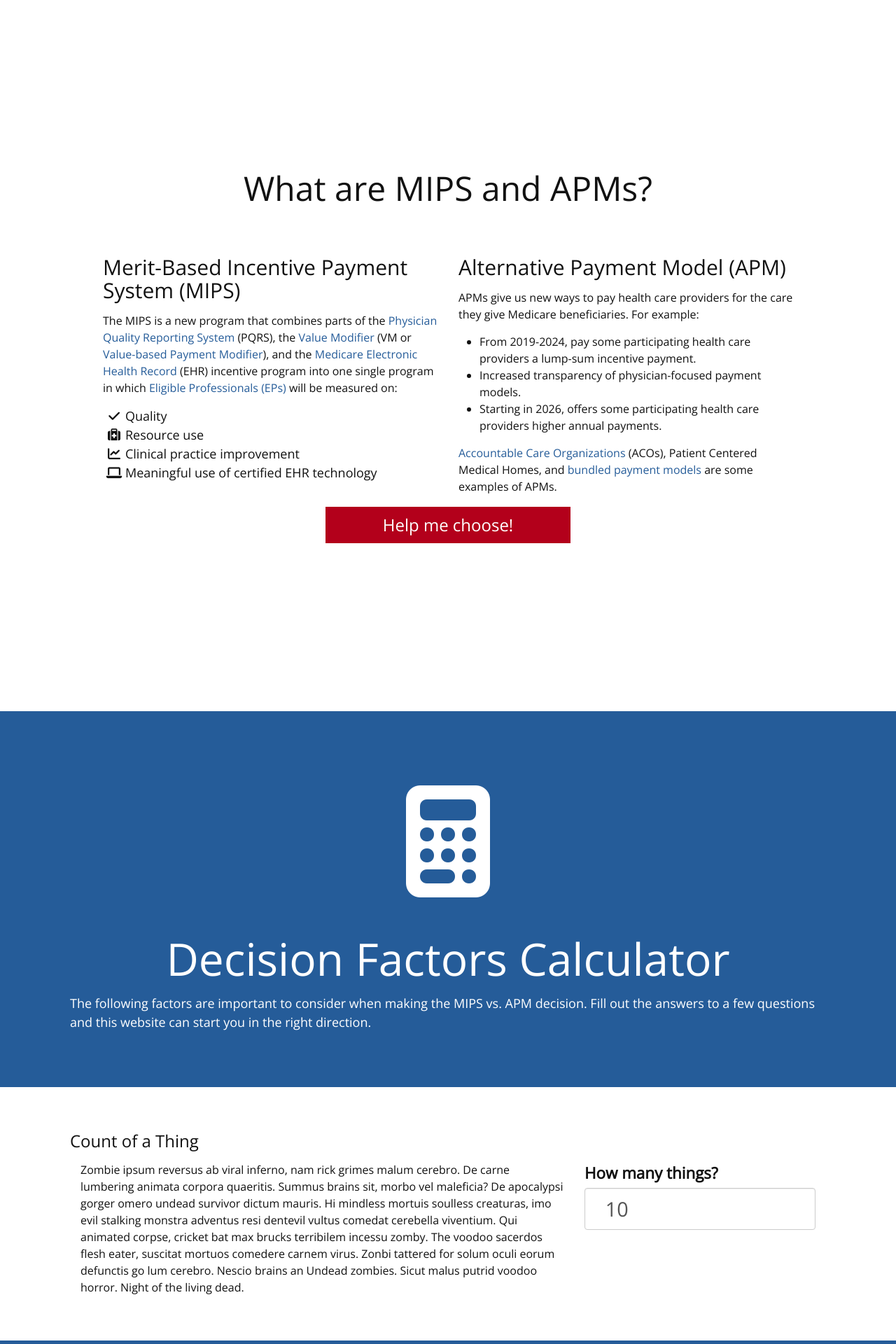
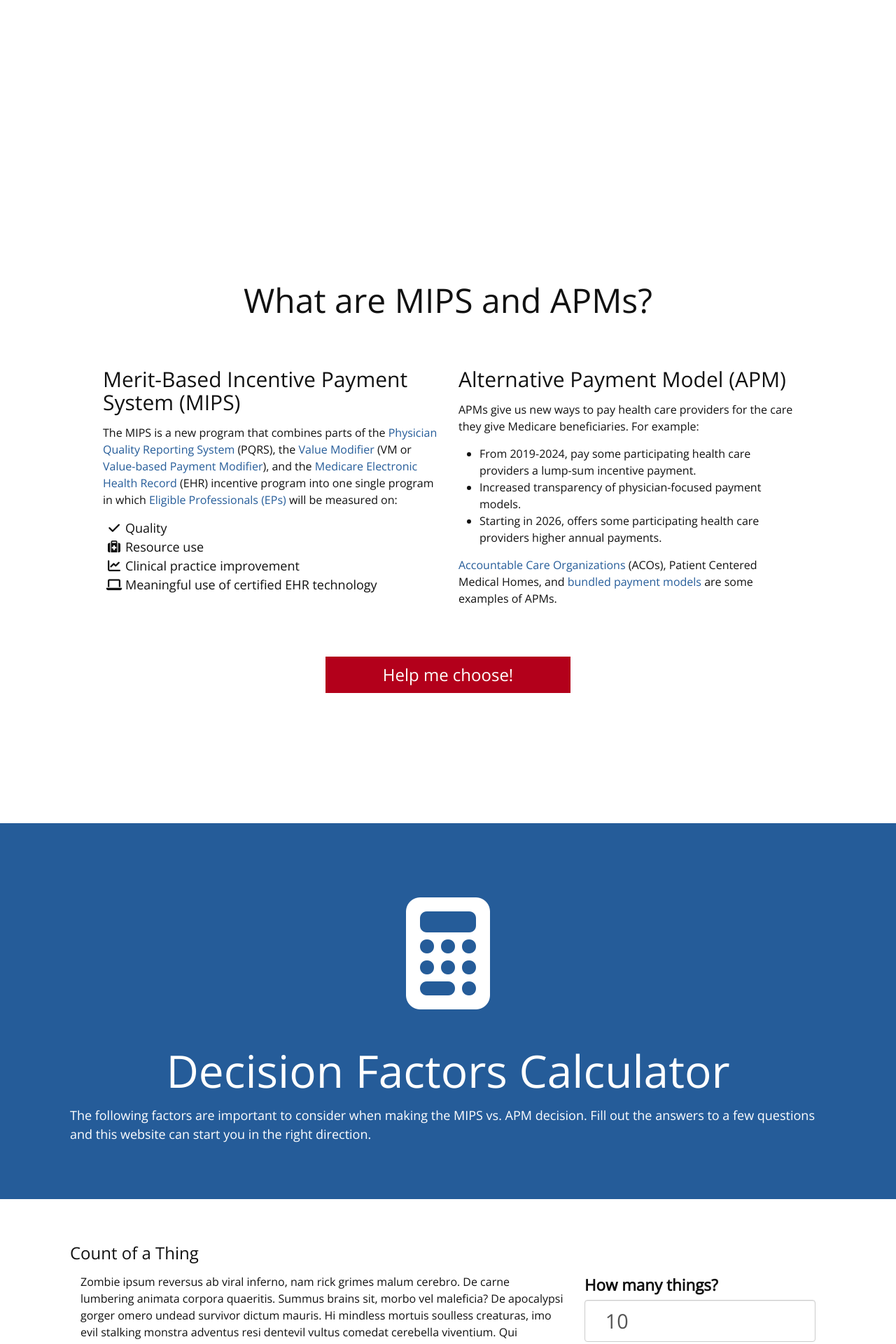
Before and after one commit to notpace/macra-choice, a Jekyll site: the page built from index.html, in a window 1280 px wide. Shown: the part 749-2669 px from the top of the page at 70% size. Built offline with Jekyll 4.4.1, drawn with Linux system fonts in a browser that asks for light colours; nearby versions of some CDN libraries.

Commit message:
Mobile layout fixes

```diff
--- a/index.html
+++ b/index.html
@@ -31,7 +31,7 @@
 </script>
 
 <div class="home">
-  <section class='wrapper' id='purpose' style='height:100vh;'>
+  <section class='wrapper' id='purpose' style='min-height:100vh;'>
     <article class='purpose'>
       <p style='font-size:10em;' class='text-center'><i class='fa fa-map-signs' aria-hidden='true'></i> </p>
       <h1 style='font-size:4em;' class='text-center'>MIPS or APMs?</h1>
@@ -44,6 +44,8 @@
       <a class='mc-button mc-button-warning' href='#calculator'>Help me choose!</a>
     </article>
   </section>
+
+  <div style='width:100%;height:10em;'></div>
 
   <section class='wrapper' id='mips-apm-explained'>
     <h1 style='font-size:3em;' class='text-center'>What are MIPS and APMs?</h1>
@@ -69,11 +71,11 @@
         </ul>
         <p><a href="https://www.cms.gov/Medicare/Medicare-Fee-for-Service-Payment/ACO/index.html?redirect=/aco">Accountable Care Organizations</a> (ACOs), Patient Centered Medical Homes, and <a href="https://www.cms.gov/Newsroom/MediaReleaseDatabase/Fact-sheets/2015-Fact-sheets-items/2015-08-13-2.html">bundled payment models</a> are some examples of APMs.</p>
       </article>
+    </div>
 
-      <article class='col-md-12 text-center'>
-        <a class='mc-button mc-button-warning' href='#calculator'>Help me choose!</a>
-      </article>
-    </div>
+    <article class='col-md-12 text-center'>
+      <a class='mc-button mc-button-warning' href='#calculator'>Help me choose!</a>
+    </article>
   </section>
 
   <div style='width:100%;height:10em;'></div>
```
